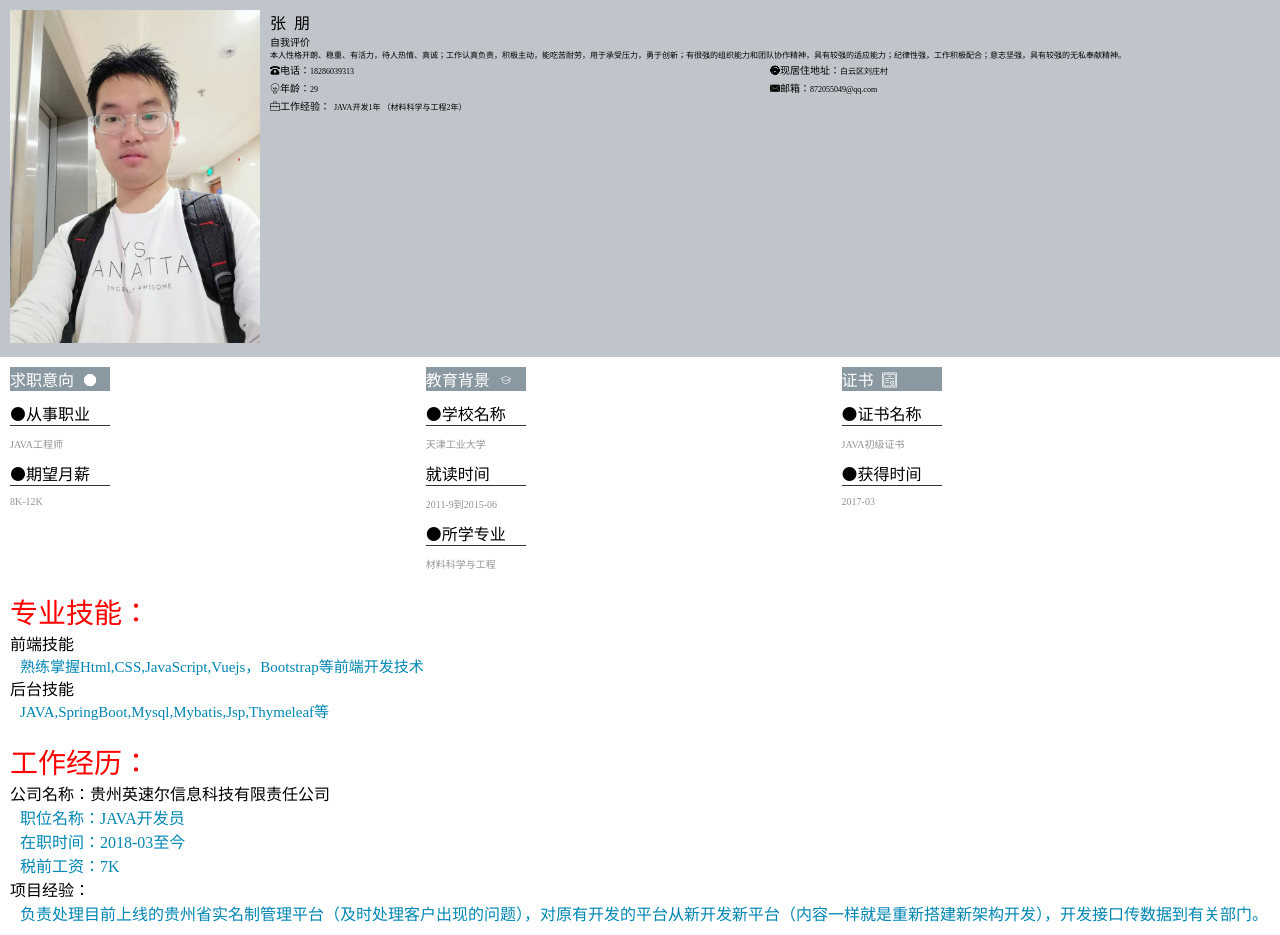
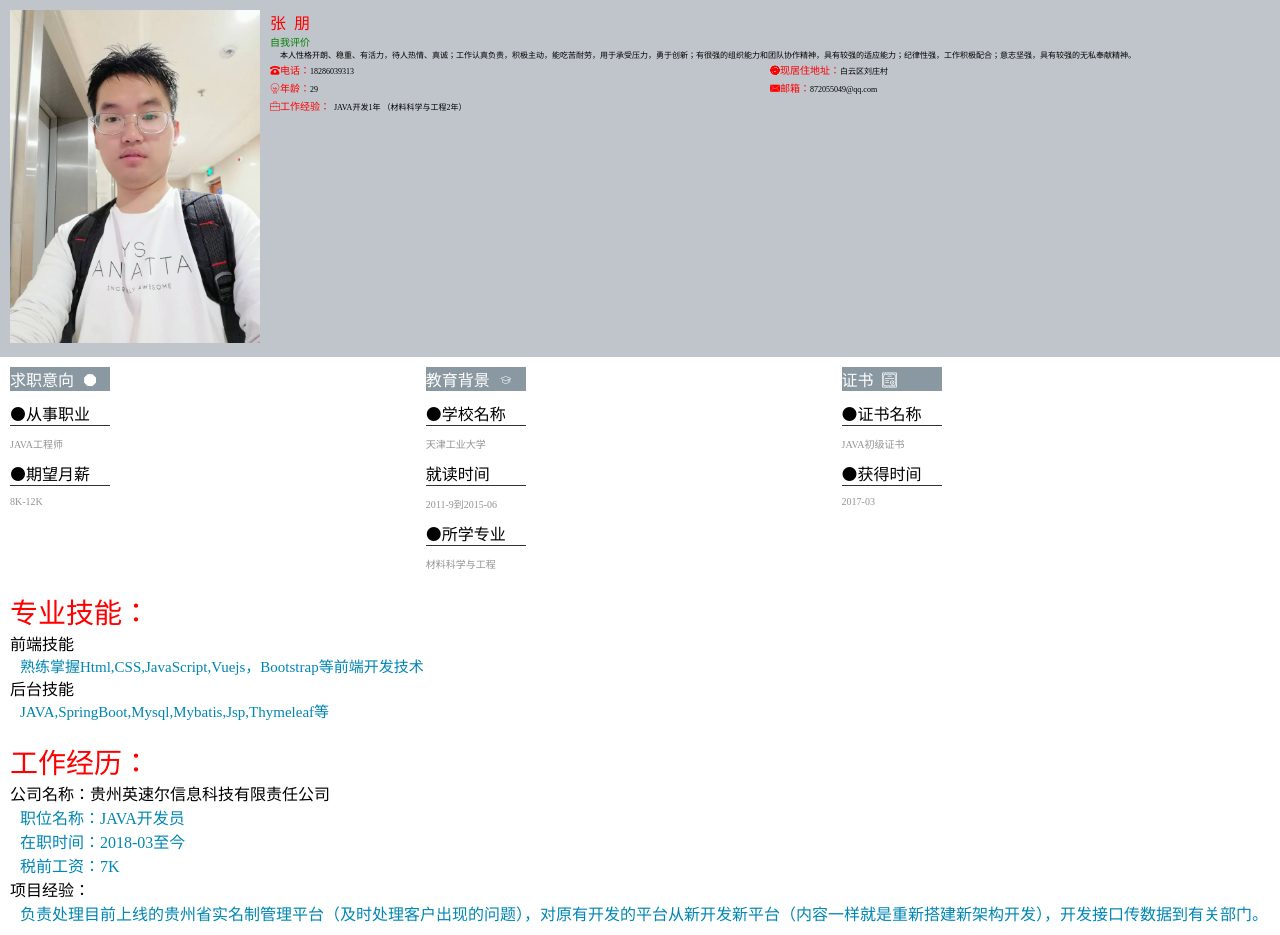
Before and after one commit to zhangpeng1005/haha, a plain HTML site: page index.html in a window 1280 px wide. Drawn offline with Linux system fonts and the light colour scheme.

Commit message:
frist commit

```diff
--- a/index.html
+++ b/index.html
@@ -22,25 +22,25 @@
     		<img src="img/4FD646A1C792EB1F32FC4FE50E237AAC.jpg" style="width: 100%;">
     	</div>
     	<div class="head_lr">
-    		<div class="head_lr_xm">张&nbsp;&nbsp;朋</div>
+    		<div class="head_lr_xm" style="color: red;font-weight: 500;">张&nbsp;&nbsp;朋</div>
     		<div class="head_lr_pj">
-    			<div style="font-size: 10px;">自我评价</div>
-    			<div style="font-size: 8px;">本人性格开朗、稳重、有活力，待人热情、真诚；工作认真负责，积极主动，能吃苦耐劳，用于承受压力，勇于创新；有很强的组织能力和团队协作精神，具有较强的适应能力；纪律性强，工作积极配合；意志坚强，具有较强的无私奉献精神。</div>
+    			<div style="font-size: 10px;color: green;">自我评价</div>
+    			<div style="font-size: 8px;padding-left: 10px;">本人性格开朗、稳重、有活力，待人热情、真诚；工作认真负责，积极主动，能吃苦耐劳，用于承受压力，勇于创新；有很强的组织能力和团队协作精神，具有较强的适应能力；纪律性强，工作积极配合；意志坚强，具有较强的无私奉献精神。</div>
     			<div class="jbxx">
-    				<div class="jbxx_dh"><span style="font-size: 10px;" class="icon iconfont icon-dianhua">电话：</span><span style="font-size: 8px;">18286039313</span></div>
+    				<div class="jbxx_dh"><span style="font-size: 10px;color: red;" class="icon iconfont icon-dianhua">电话：</span><span style="font-size: 8px;">18286039313</span></div>
     				<div class="jbxx2">
-    					<div><span class="icon iconfont icon-zhuzhi" style="font-size: 10px;">现居住地址：</span><span style="font-size: 8px;">白云区刘庄村</span></div>
+    					<div><span class="icon iconfont icon-zhuzhi" style="font-size: 10px;color: red;">现居住地址：</span><span style="font-size: 8px;">白云区刘庄村</span></div>
     				</div>
     			</div>
     			<div class="jbxx2">
 					<div class="jbxx_zs">
-						<span class="icon iconfont icon-nianling" style="font-size: 10px;">年龄：</span><span style="font-size: 8px;" id="nl"></span>
+						<span class="icon iconfont icon-nianling" style="font-size: 10px;color: red;">年龄：</span><span style="font-size: 8px;" id="nl"></span>
 					</div>
-    				<div class="jbxx2_yx"><span  style="font-size: 10px;" class="icon iconfont icon-youxiang-">邮箱：</span><span style="font-size: 8px;">872055049@qq.com</span></div>
+    				<div class="jbxx2_yx"><span  style="font-size: 10px;color: red;" class="icon iconfont icon-youxiang-">邮箱：</span><span style="font-size: 8px;">872055049@qq.com</span></div>
     			</div>
 
 				<div class="jbxx_gzjy">
-					<span class="icon iconfont icon-gongzuojingyan" style="font-size: 10px;">工作经验：</span>
+					<span class="icon iconfont icon-gongzuojingyan" style="font-size: 10px;color: red;">工作经验：</span>
 					<span style="font-size: 8px;">
 						JAVA开发<span id="jy"></span>年
 						（材料科学与工程2年）
```
